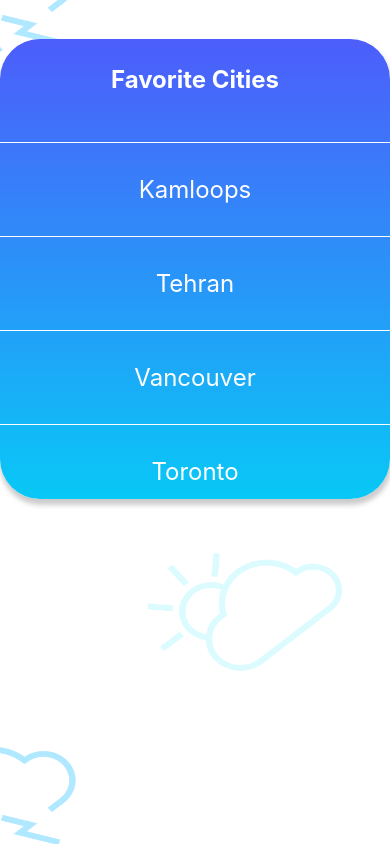
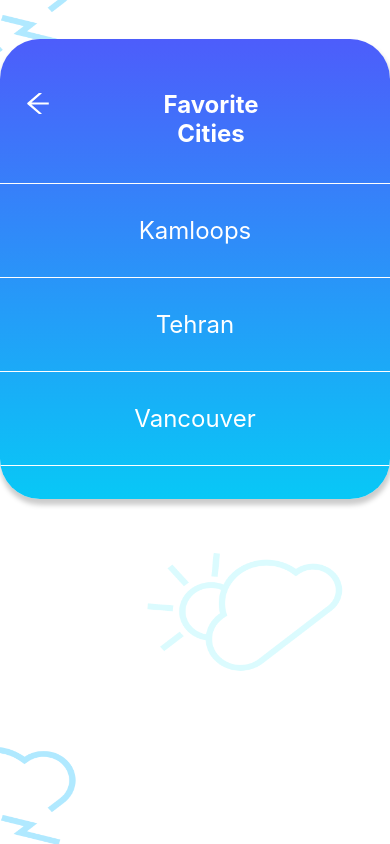
Before and after one commit to mbigdelu/Weather-APP, a React (Create React App) app: page /favorite-cities in a window 390 px wide. Built offline with nearby package versions, Linux system fonts and the light colour scheme; no server answers.

Commit message:
Build Commit

```diff
--- a/src/App.css
+++ b/src/App.css
@@ -154,6 +154,12 @@ input:focus {
   box-shadow: rgba(50, 50, 93, 0.25) 0px 2px 5px -1px,
     rgba(0, 0, 0, 0.3) 0px 1px 3px -1px;
   padding: 2.5rem;
+  -webkit-scrollbar-width: none;
+  scrollbar-width: none;
+}
+
+.current-box::-webkit-scrollbar {
+  width: 0;
 }
 
 .temp {
@@ -234,6 +240,16 @@ input:focus {
   width: 600px;
   overflow: hidden;
 }
+.FC-header-box {
+  display: grid;
+  grid-template-columns: 1fr 2fr 1fr;
+  height: 70px;
+  margin: 0;
+  padding: 0;
+}
+.FC-header {
+  transform: translate(0, 13px);
+}
 
 .FC-table-box {
   max-height: 400px;
@@ -255,6 +271,10 @@ input:focus {
 
 .FC-tr {
   width: 100%;
+}
+.FC-back-btn {
+  width: 30px;
+  height: 30px;
 }
 
 .FC-td {
@@ -302,6 +322,22 @@ input:focus {
     grid-template-columns: 30% 30% 30%;
   }
 
+  .FC-header-box {
+    font-size: 1.5rem;
+    display: grid;
+    width: 360px;
+    height: 70px;
+    grid-template-columns: 30% 50% 30%;
+    left: -50%;
+    transform: translate(30%, 5%);
+  }
+
+  .FC-header {
+    margin-top: 8px;
+    padding-left: 20px;
+    font-size: 1.5rem;
+  }
+
   .title {
     margin-top: 8px;
     padding-left: 20px;
--- a/src/pages/favoriteCities.jsx
+++ b/src/pages/favoriteCities.jsx
@@ -1,6 +1,7 @@
 import React, { Component } from "react";
 import { getCities } from "../Service/favoriteCities";
-import { NavLink } from "react-router-dom";
+import { NavLink, Link } from "react-router-dom";
+import { AiOutlineArrowLeft } from "react-icons/ai";
 
 class FavoriteCities extends Component {
   cities = getCities();
@@ -10,7 +11,13 @@ class FavoriteCities extends Component {
   render() {
     return (
       <div className="FC-box">
-        <h1 className="FC-header">Favorite Cities</h1>
+        <div className="FC-header-box">
+          <Link to="/" className="btn btn-round FC-back-btn">
+            <AiOutlineArrowLeft size={30} />
+          </Link>
+          <h1 className="FC-header">Favorite Cities</h1>
+          <div> </div>
+        </div>
         <div className="FC-table-box">
           <table className="FC-table">
             <tbody>
```
